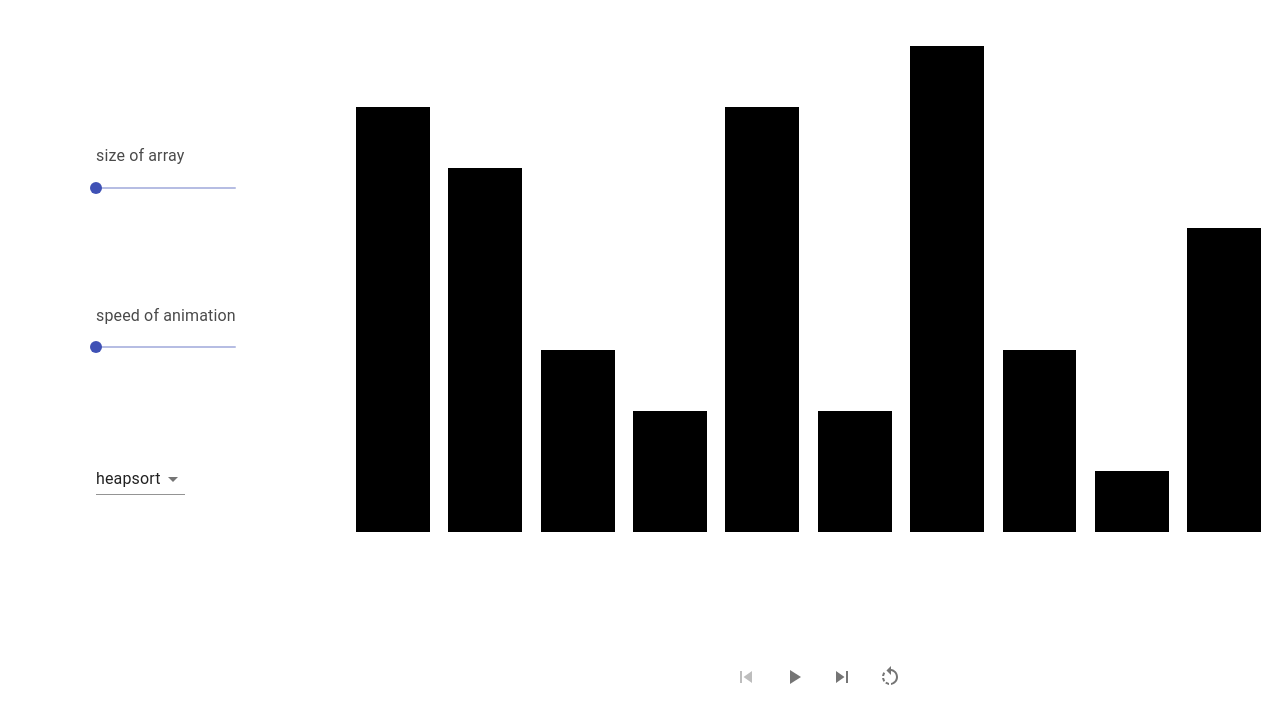
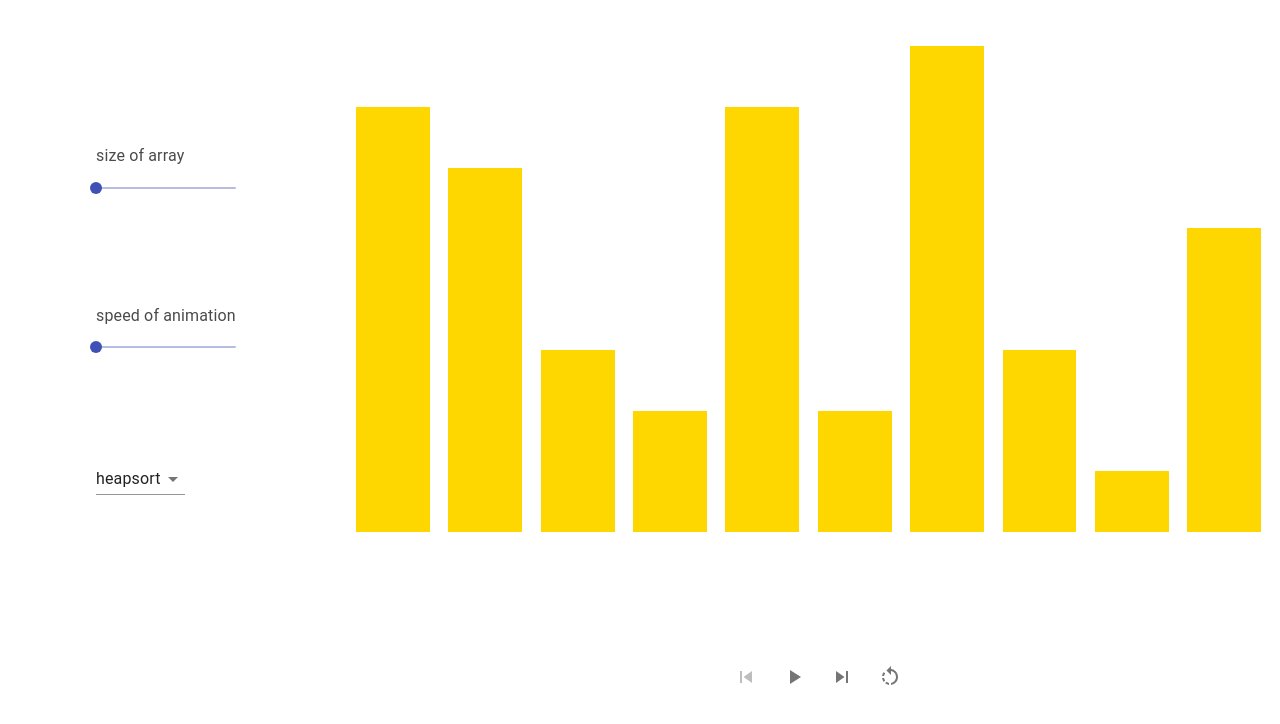
Before and after one commit to belluma/sort_algorithm_visualizer, a React (Create React App) app: page / in a window 1280 px wide. Shown: the top 724 px of the page. Built offline with nearby package versions, Linux system fonts and the light colour scheme.

Commit message:
added colors to heapsort

```diff
--- a/src/algorithms/heapsort.tsx
+++ b/src/algorithms/heapsort.tsx
@@ -6,28 +6,27 @@ function heapSort(array: number[]): step[] {
   let sorted: number[] = [];
   const animation: step[] = [updateStep()];
 
-  function updateStep(): step {
+  function updateStep(parent: number = -1, child: number = -1): step {
     return {
       array: [...array, ...sorted],
       method: "heap",
-      index: array.length,
+      end: array.length,
+      index: parent,
+      start: child,
     };
   }
   function heapify() {
     const getParentIndex = (childIndex: number) =>
       Math.floor((childIndex - 1) / 2);
     function swapWithParent(childIndex: number) {
-      if (
-        childIndex == 0 ||
-        array[getParentIndex(childIndex)] >= array[childIndex]
-      )
-        return;
-      [array[getParentIndex(childIndex)], array[childIndex]] = [
+      const parentIndex = getParentIndex(childIndex);
+      if (childIndex == 0 || array[parentIndex] >= array[childIndex]) return;
+      [array[parentIndex], array[childIndex]] = [
         array[childIndex],
-        array[getParentIndex(childIndex)],
+        array[parentIndex],
       ];
-      animation.push(updateStep());
-      swapWithParent(getParentIndex(childIndex));
+      animation.push(updateStep(parentIndex, childIndex));
+      swapWithParent(parentIndex);
     }
     for (let i in array) swapWithParent(parseInt(i));
   }
--- a/src/components/Animation/Animation.tsx
+++ b/src/components/Animation/Animation.tsx
@@ -32,7 +32,7 @@ const Animation = (props: Props) => {
         index >= props.step.start &&
         index <= props.step.end;
 
-  const colorizeQuick = (index: number) => {
+  function colorizeQuick(index: number) {
     const isPivot = (index: number) => index === props.step.end;
     const isLesser = (index: number) =>
       props.step.start === undefined || props.step.border === undefined
@@ -51,8 +51,8 @@ const Animation = (props: Props) => {
       : isGreater(index)
       ? "navajowhite"
       : "black";
-  };
-  const colorizeMerge = (index: number) => {
+  }
+  function colorizeMerge(index: number) {
     const isLeft = (index: number) => index === props.step.indexLeft;
     const isRight = (index: number) => index === props.step.indexRight;
     return isNew(index)
@@ -62,12 +62,30 @@ const Animation = (props: Props) => {
       : isRight(index)
       ? "navajowhite"
       : "black";
-  };
+  }
+  function colorizeHeap(index: number) {
+    const isSorted = (index: number) =>
+      props.step.end ? index >= props.step.end : false;
+    const isHeap = (index: number) =>
+      props.step.end ? index < props.step.end : false;
+    const getsMovedForwardInHeap = (index: number) =>
+      index === props.step.index;
+    const getsMovedBackwardInHeap = (index: number) =>
+      index === props.step.start;
+    return isSorted(index)
+      ? "blue"
+      : getsMovedForwardInHeap(index)
+      ? "navajowhite"
+      : getsMovedBackwardInHeap(index)
+      ? "darkcyan"
+      : "gold";
+  }
 
-  const colorize = (index: number): string => {
+  function colorize(index: number): string {
     if (props.step.method === "quick") return colorizeQuick(index);
-    else return colorizeMerge(index);
-  };
+    else if (props.step.method === "merge") return colorizeMerge(index);
+    else return colorizeHeap(index);
+  }
 
   const playPause = props.play ? <PauseIcon /> : <PlayIcon />;
   array.forEach((a, i) =>
```
